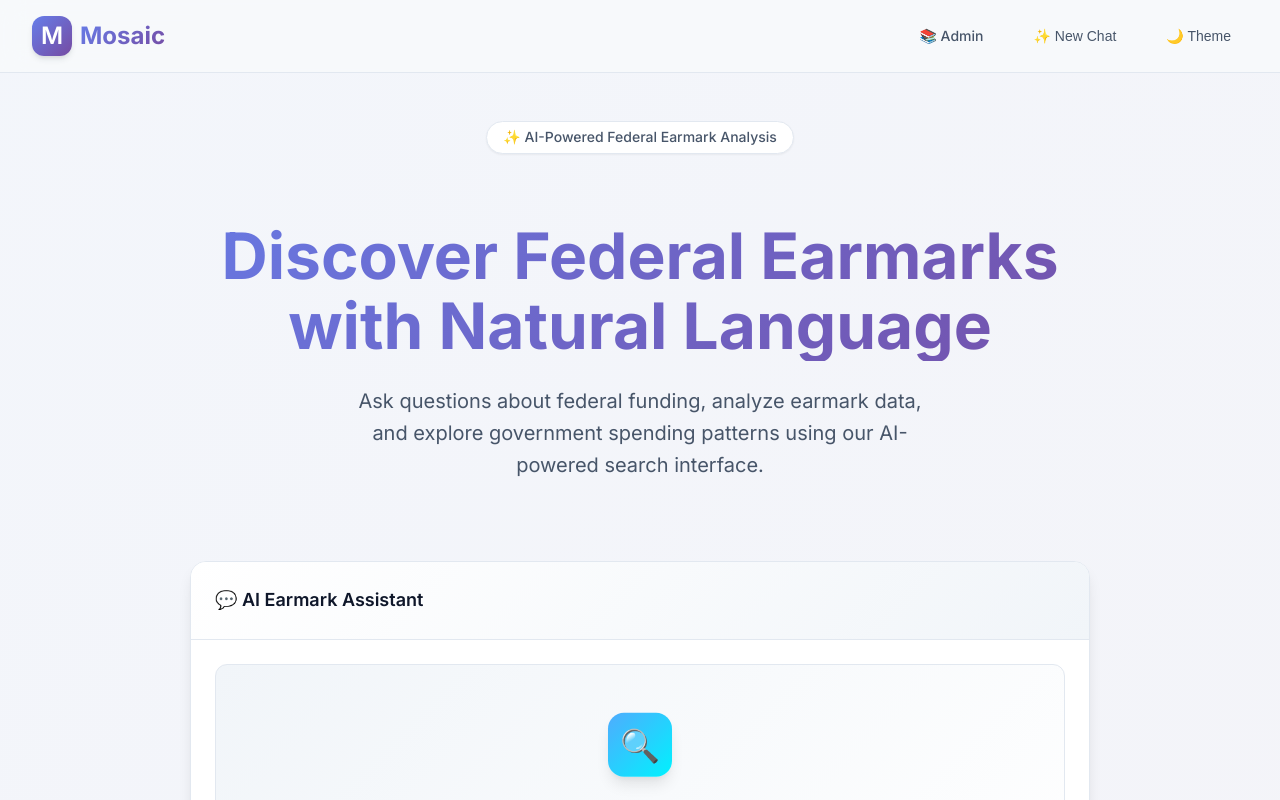
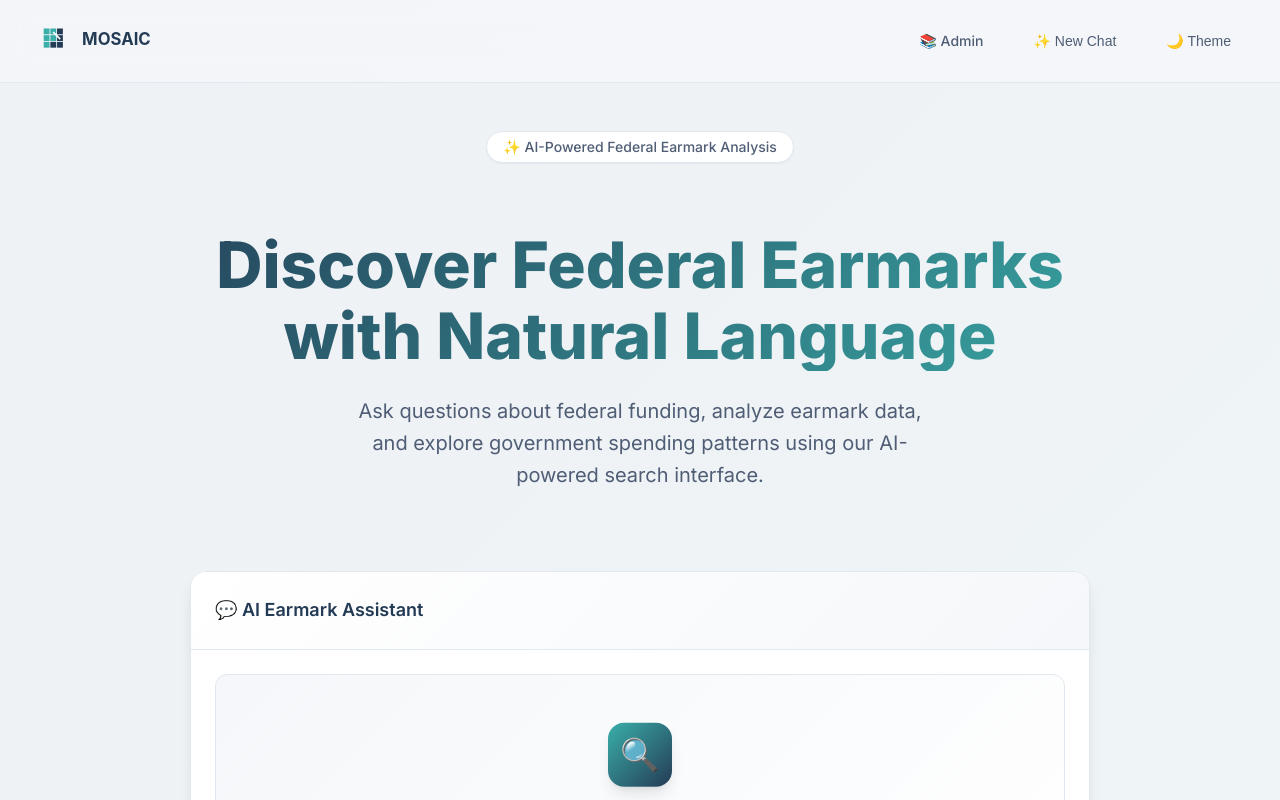
Before and after one commit to kmulroy1972/may-coding, a Next.js app: page / in a window 1280 px wide. Shown: the top 800 px of the page. Built offline with nearby package versions, Linux system fonts and the light colour scheme.

Commit message:
Update UI components and add logo assets

```diff
--- a/src/app/globals.css
+++ b/src/app/globals.css
@@ -1,7 +1,7 @@
 /* Enhanced Mosaic Design System */
 
-/* Import modern fonts */
-@import url('https://fonts.googleapis.com/css2?family=Inter:wght@300;400;500;600;700&family=JetBrains+Mono:wght@400;500&display=swap');
+/* Import Inter font */
+@import url('https://fonts.googleapis.com/css2?family=Inter:wght@300;400;500;600;700&display=swap');
 
 /* CSS Reset & Base */
 * {
@@ -22,33 +22,33 @@ body, html {
 
 /* Design Tokens */
 :root {
-  /* Colors */
-  --bg-primary: #f8fafc;
+  /* Mosaic Brand Colors */
+  --bg-primary: #F5F7FA;
   --bg-secondary: #ffffff;
-  --bg-tertiary: #f1f5f9;
-  --bg-overlay: rgba(15, 23, 42, 0.05);
+  --bg-tertiary: #F5F7FA;
+  --bg-overlay: rgba(36, 59, 85, 0.05);
 
-  --text-primary: #0f172a;
-  --text-secondary: #475569;
-  --text-tertiary: #64748b;
+  --text-primary: #243B55;
+  --text-secondary: #4F5D75;
+  --text-tertiary: #4F5D75;
   --text-inverse: #ffffff;
 
-  --accent-primary: #3b82f6;
-  --accent-primary-hover: #2563eb;
-  --accent-secondary: #10b981;
-  --accent-tertiary: #f59e0b;
+  --accent-primary: #243B55;
+  --accent-primary-hover: #1a2d42;
+  --accent-secondary: #3AAFA9;
+  --accent-tertiary: #3AAFA9;
   --accent-danger: #ef4444;
 
   --border-primary: #e2e8f0;
   --border-secondary: #cbd5e1;
-  --border-focus: #3b82f6;
+  --border-focus: #3AAFA9;
 
-  /* Gradients */
-  --gradient-primary: linear-gradient(135deg, #667eea 0%, #764ba2 100%);
-  --gradient-secondary: linear-gradient(135deg, #f093fb 0%, #f5576c 100%);
-  --gradient-accent: linear-gradient(135deg, #4facfe 0%, #00f2fe 100%);
-  --gradient-warm: linear-gradient(135deg, #fa709a 0%, #fee140 100%);
-  --gradient-cool: linear-gradient(135deg, #a8edea 0%, #fed6e3 100%);
+  /* Mosaic Gradients */
+  --gradient-primary: linear-gradient(135deg, #243B55 0%, #3AAFA9 100%);
+  --gradient-secondary: linear-gradient(135deg, #3AAFA9 0%, #243B55 100%);
+  --gradient-accent: linear-gradient(135deg, #3AAFA9 0%, #243B55 100%);
+  --gradient-warm: linear-gradient(135deg, #3AAFA9 0%, #243B55 100%);
+  --gradient-cool: linear-gradient(135deg, #F5F7FA 0%, #3AAFA9 100%);
 
   /* Shadows */
   --shadow-sm: 0 1px 2px 0 rgba(0, 0, 0, 0.05);
@@ -82,19 +82,19 @@ body, html {
 
 /* Dark Theme */
 [data-theme="dark"] {
-  --bg-primary: #0f172a;
-  --bg-secondary: #1e293b;
-  --bg-tertiary: #334155;
+  --bg-primary: #243B55;
+  --bg-secondary: #1a2d42;
+  --bg-tertiary: #243B55;
   --bg-overlay: rgba(248, 250, 252, 0.05);
 
-  --text-primary: #f8fafc;
-  --text-secondary: #cbd5e1;
-  --text-tertiary: #94a3b8;
+  --text-primary: #F5F7FA;
+  --text-secondary: #4F5D75;
+  --text-tertiary: #4F5D75;
 
   --border-primary: #334155;
   --border-secondary: #475569;
 
-  --gradient-primary: linear-gradient(135deg, #667eea 0%, #764ba2 100%);
+  --gradient-primary: linear-gradient(135deg, #243B55 0%, #3AAFA9 100%);
 }
 
 /* Layout Components */
@@ -125,7 +125,7 @@ body, html {
   position: sticky;
   top: 0;
   z-index: 50;
-  background: rgba(248, 250, 252, 0.8);
+  background: rgba(245, 247, 250, 0.8);
   backdrop-filter: blur(12px);
   border-bottom: 1px solid var(--border-primary);
   padding: var(--space-md) var(--space-xl);
@@ -133,7 +133,7 @@ body, html {
 }
 
 [data-theme="dark"] .app-header {
-  background: rgba(15, 23, 42, 0.8);
+  background: rgba(36, 59, 85, 0.8);
 }
 
 .header-content {
@@ -155,6 +155,12 @@ body, html {
 
 .app-logo:hover {
   transform: translateY(-1px);
+}
+
+.logo-image {
+  height: 50px;
+  width: auto;
+  transition: all var(--transition-fast);
 }
 
 .logo-icon {
--- a/src/app/layout.tsx
+++ b/src/app/layout.tsx
@@ -1,18 +1,15 @@
 import type { Metadata } from "next";
-import { Geist, Geist_Mono } from "next/font/google";
+import { Inter } from "next/font/google";
 import "./globals.css";
 
-const geistSans = Geist({
+const inter = Inter({
   subsets: ["latin"],
-});
-
-const geistMono = Geist_Mono({
-  subsets: ["latin"],
+  variable: "--font-inter",
 });
 
 export const metadata: Metadata = {
-  title: "Create Next App",
-  description: "Generated by create next app",
+  title: "MOSAIC - Federal Funding Intelligence",
+  description: "AI-powered search and analysis of federal earmark funding data",
 };
 
 export default function RootLayout({
@@ -21,8 +18,8 @@ export default function RootLayout({
   children: React.ReactNode;
 }>) {
   return (
-    <html lang="en" className={`${geistSans.className} ${geistMono.className}`}>
-      <body className="antialiased">
+    <html lang="en" className={inter.variable}>
+      <body className={`${inter.className} antialiased`}>
         {children}
       </body>
     </html>
--- a/src/app/page.tsx
+++ b/src/app/page.tsx
@@ -315,7 +315,8 @@ export default function EnhancedHomePage() {
             const recordsContent = section.replace("SAMPLE RECORDS:", "").trim();
             console.log("DEBUG - Raw records content:", recordsContent);
 
-            const projects = recordsContent.split('\n\n').filter(line => line.trim());
+            // Split projects by numbered lines (1., 2., etc.) or by double newlines
+            const projects = recordsContent.split(/(?=\d+\.\s)|(?:\n\n)/).filter(line => line.trim());
             console.log("DEBUG - Split projects:", projects);
 
             return (
@@ -323,19 +324,31 @@ export default function EnhancedHomePage() {
                 <h4>📋 Projects</h4>
                 <div className="project-list">
                   {projects.map((project, index) => {
-                    // Parse project data - each project is all on one line now
                     console.log("DEBUG - Raw project:", project);
 
-                    // Split by the pattern "Field Name: Value"
-                    const parts = project.split(/(?=[A-Z][A-Za-z\s]*:)/);
-                    const title = parts[0].trim();
+                    // Extract title - first line or numbered line
+                    const lines = project.trim().split('\n');
+                    let title = lines[0].trim();
 
+                    // Remove number prefix if present
+                    title = title.replace(/^\d+\.\s*/, '');
+
+                    // Parse field-value pairs from all lines
                     const details: Record<string, string> = {};
-                    parts.slice(1).forEach(part => {
-                      const colonIndex = part.indexOf(':');
+
+                    lines.forEach(line => {
+                      const trimmedLine = line.trim();
+
+                      // Skip empty lines and the title line
+                      if (!trimmedLine || trimmedLine === title) return;
+
+                      // Look for "Field: Value" pattern
+                      const colonIndex = trimmedLine.indexOf(':');
                       if (colonIndex > 0) {
-                        const key = part.substring(0, colonIndex).trim();
-                        const value = part.substring(colonIndex + 1).trim();
+                        const key = trimmedLine.substring(0, colonIndex).trim();
+                        const value = trimmedLine.substring(colonIndex + 1).trim();
+
+                        // Convert key to lowercase for consistent lookup
                         details[key.toLowerCase()] = value;
                       }
                     });
@@ -592,8 +605,7 @@ export default function EnhancedHomePage() {
       <header className="app-header">
         <div className="header-content">
           <Link href="/" className="app-logo">
-            <div className="logo-icon">M</div>
-            <span className="logo-text">Mosaic</span>
+            <img src="/mosaic-logo.svg" alt="MOSAIC" className="logo-image" width="200" height="60" />
           </Link>
 
           <div className="header-actions">
```
Also changed, not shown: public/mosaic-logo.svg (added), public/mosaiclogo.png (added).
